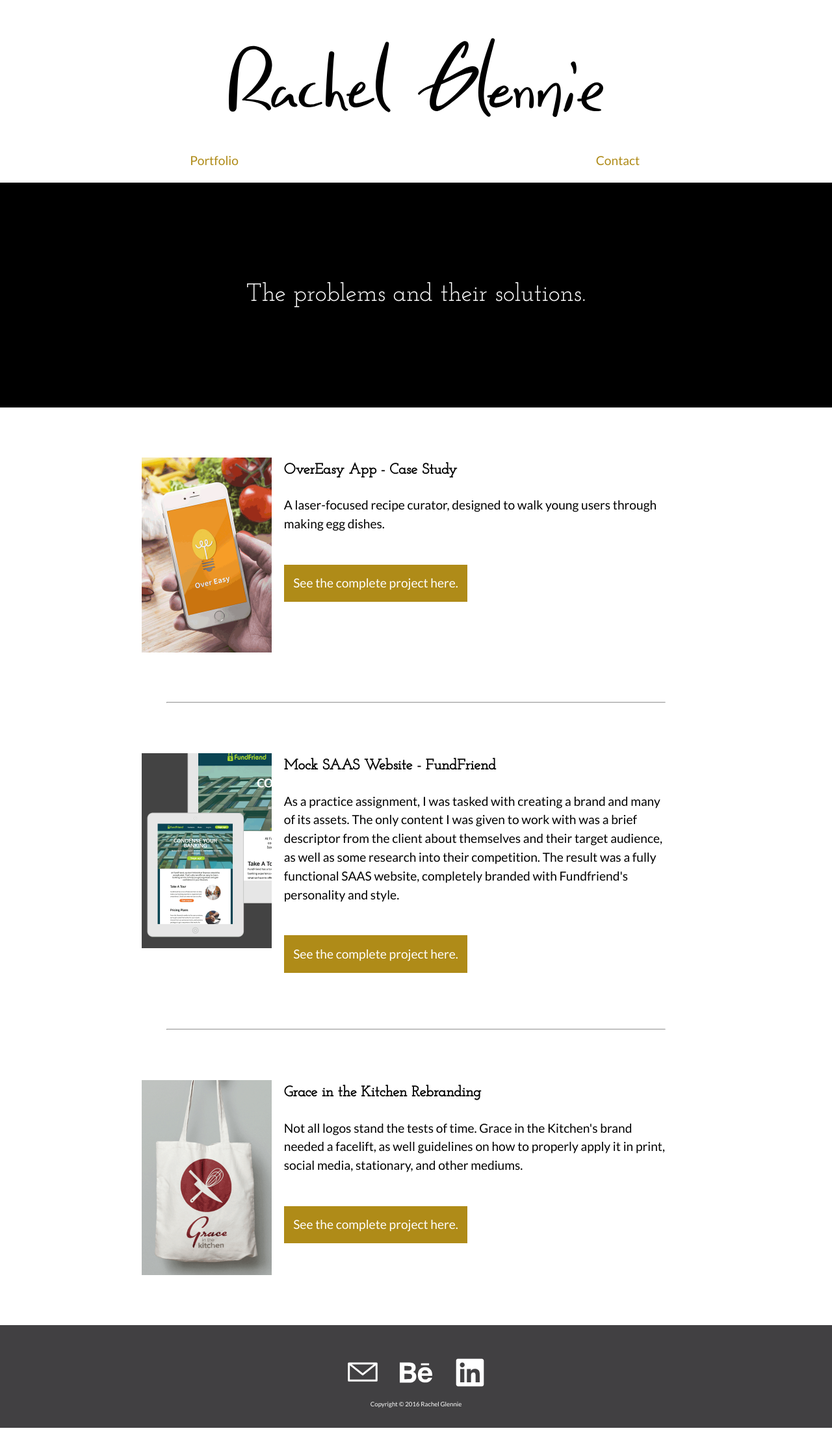
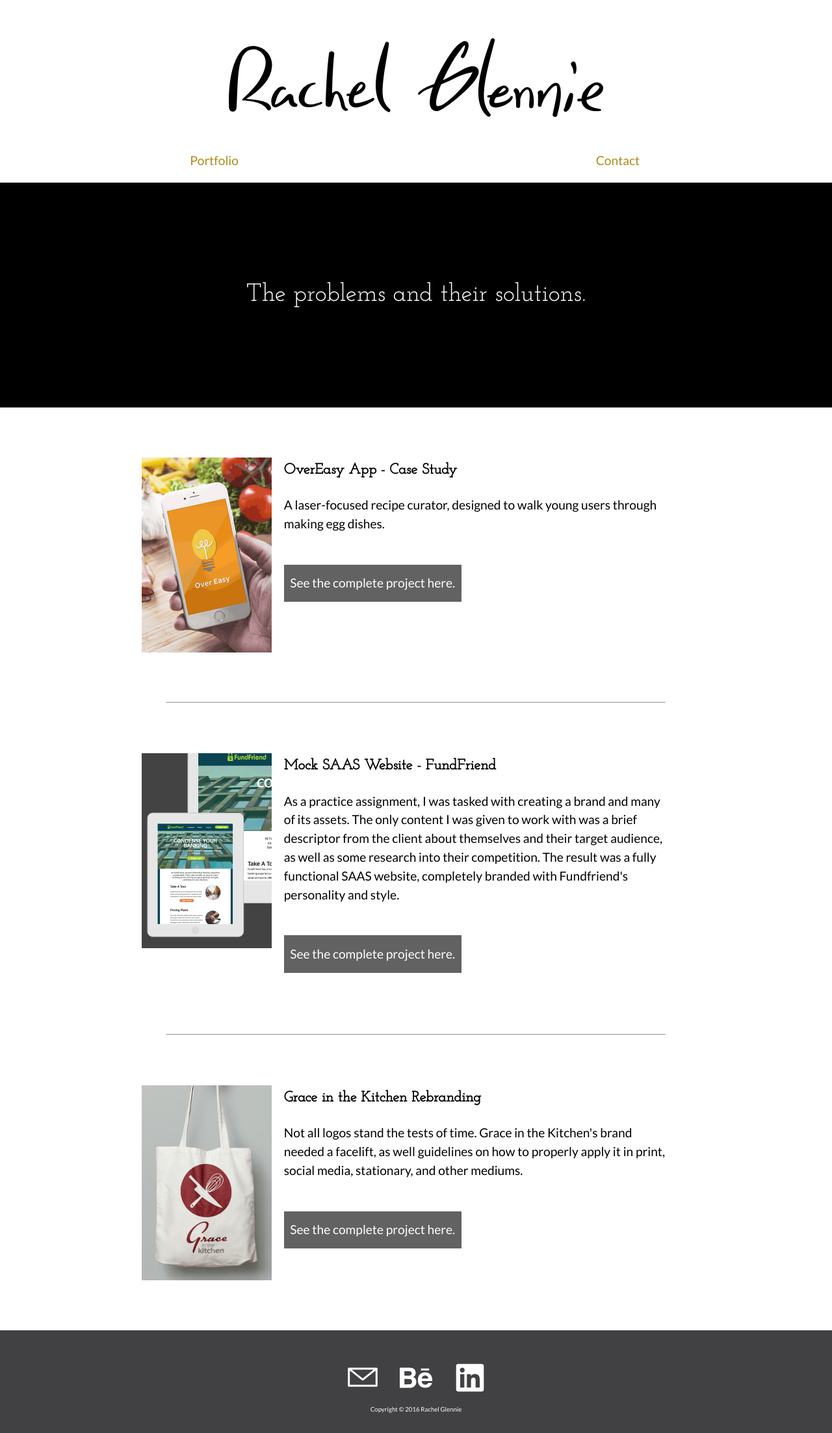
Before and after one commit to rachel-glennie/portfolio, a Jekyll site: the page built from portfolio-main.html, in a window 1280 px wide. Shown: the whole page at 65% size. Built offline with Jekyll 4.4.1, drawn with Linux system fonts in a browser that asks for light colours; nearby versions of some CDN libraries.

Commit message:
Added 404 page

```diff
--- a/css/main.css
+++ b/css/main.css
@@ -105,12 +105,11 @@
   max-width: 75em;
 }
 
-.billboard p{
+.billboard p {
   font-size: 2em;
   font-family: 'Josefin Slab', sans-serif;
   line-height: 100%
 }
-
 
 .mini-billboard,
 .contact-billboard,
@@ -126,6 +125,8 @@
   background-position: center;
 }
 
+
+
 .mini-billboard p,
 .contact-billboard p,
 .portfolio-billboard p,
@@ -136,6 +137,25 @@
   padding: 1em;
   font-family: 'Josefin Slab', sans-serif;
   line-height: 100%;
+}
+
+.error-billboard {
+  background-image: url("../images/404.gif");
+  background-repeat: no-repeat;
+  background-position: bottom;
+  background-size: cover;
+  font-size: 2em;
+  font-family: 'Josefin Slab', sans-serif;
+  line-height: 100%;
+  color: white;
+  padding: 6em 1em;
+  text-align: center;
+  margin-bottom: 2em;
+  max-width: 75em;
+}
+
+.error-text {
+  stroke
 }
 
 .mini-billboard {
@@ -201,10 +221,7 @@
   display: inline-block;
 }
 
-
-
-
-.portfolio-preview a
+.portfolio-preview a {
   background-color: #626262;
   line-height: 200%;
   padding: 0.5em;
--- a/index.html
+++ b/index.html
@@ -15,7 +15,7 @@
   <p>I take pride in my enthusiasm, my easy-going attitude, and my ability to guess dog breeds (I’m still working on that last one).</p>
   <p>Ever since I was little, I’ve always loved storytelling and creating things. Over the years, this passion has evolved into creative communication through words, graphics, sketches and concepts, and solutions to the problems life presents us. I believe that every aspect of an experience needs to be carefully considered and inspected from all the possible angles. Every piece matters!</p>
   <p>My design interests range from content creation to app development to typography, and a bit of everything in between.
-  <p>When I'm not working or developing a self project, I dabble in different types of crafts (lots of felt creations and chainmalle pieces), explore the outdoors, read fiction, and enjoy a wide range of video games.</p>
+  <p>When I'm not working or developing a self project, I dabble in different types of crafts (lots of felt creations and chainmaille pieces), explore the outdoors, read fiction, and enjoy a wide range of video games.</p>
 
   <div class="grid">
     <a class="button unit x-s-1 s-1-2 m-1-2 l-1-4" href="{{site.baseurl}}/portfolio-main">Check out my work</a>
```
Also changed, not shown: 404.html (added, +15 -0 lines), 1 other file.
